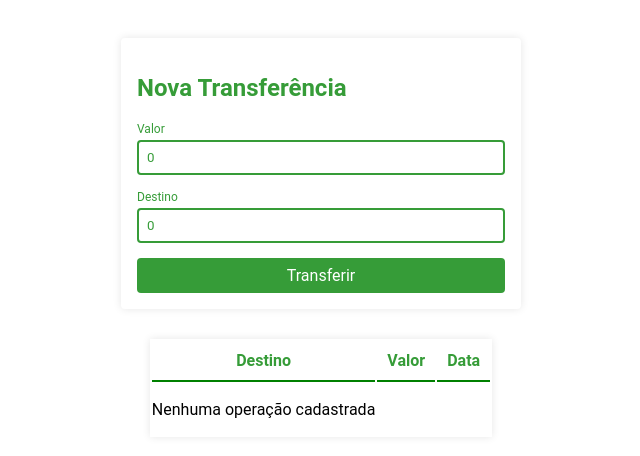
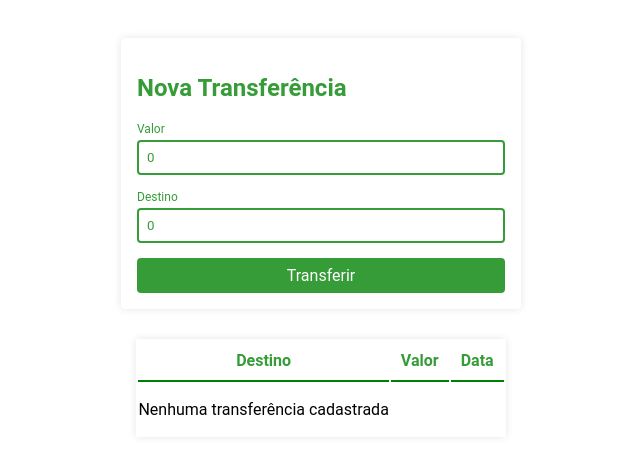
Before and after one commit to leltonborges/bityBank-Angular, an Angular app: page / in a window 1280 px wide. Shown: the top 456 px of the page, without its empty margins (319-959 px from the left). Built offline with nearby package versions, Linux system fonts and the light colour scheme.

Commit message:
feat: add *ngIf

```diff
--- a/src/app/extrato/extrato.component.html
+++ b/src/app/extrato/extrato.component.html
@@ -14,5 +14,5 @@
 </table>
 
 <ng-template #listaVazia>
-  <p>Nenhuma operação cadastrada</p>
+  <p>Nenhuma transferência cadastrada</p>
 </ng-template>
```
